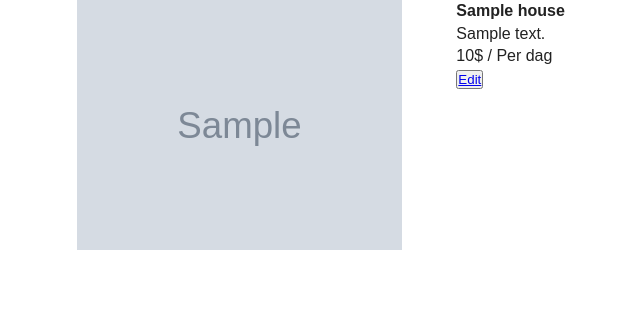
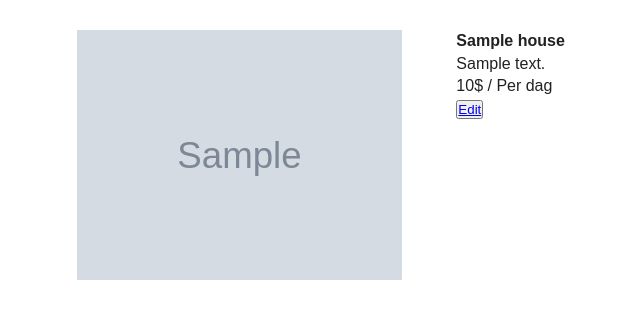
Before and after one commit to JorisdeVos/Reserveren, a PHP site: page /reserveren/admin/admin.php in a window 1280 px wide. Shown: the part 24-343 px from the top of the page, without its empty margins (31-671 px from the left). Run offline with PHP 8.4, Linux system fonts and the light colour scheme; tables that the repository leaves empty or names only in its code hold one stand-in row (values such as "Sample post"); grey boxes marked "Sample" are stand-in pictures.

Commit message:
added top margin to admin page

```diff
--- a/admin/admin.php
+++ b/admin/admin.php
@@ -21,6 +21,7 @@ session_start();
         <?php require_once'../header.php'; ?>
     </header>
     <main>
+    <div class="container">
         <div class="allHouses">
             <?php
                 require_once '../backend/conn.php';
@@ -41,6 +42,7 @@ session_start();
                 </div>
             <?php endforeach; ?>
         </div>
+    </div>
     </main>
     <footer>
         <?php require_once'../footer.php'; ?>
--- a/css/main.css
+++ b/css/main.css
@@ -203,6 +203,10 @@ textarea {
     flex-direction: column;
     margin-top: 30px;
    }
+
+   .container{
+    margin-top: 30px;
+   }
 /* ====
 /* ==========================================================================
    Helper classes
```
Lines whose indentation alone changed are shown as unchanged.
